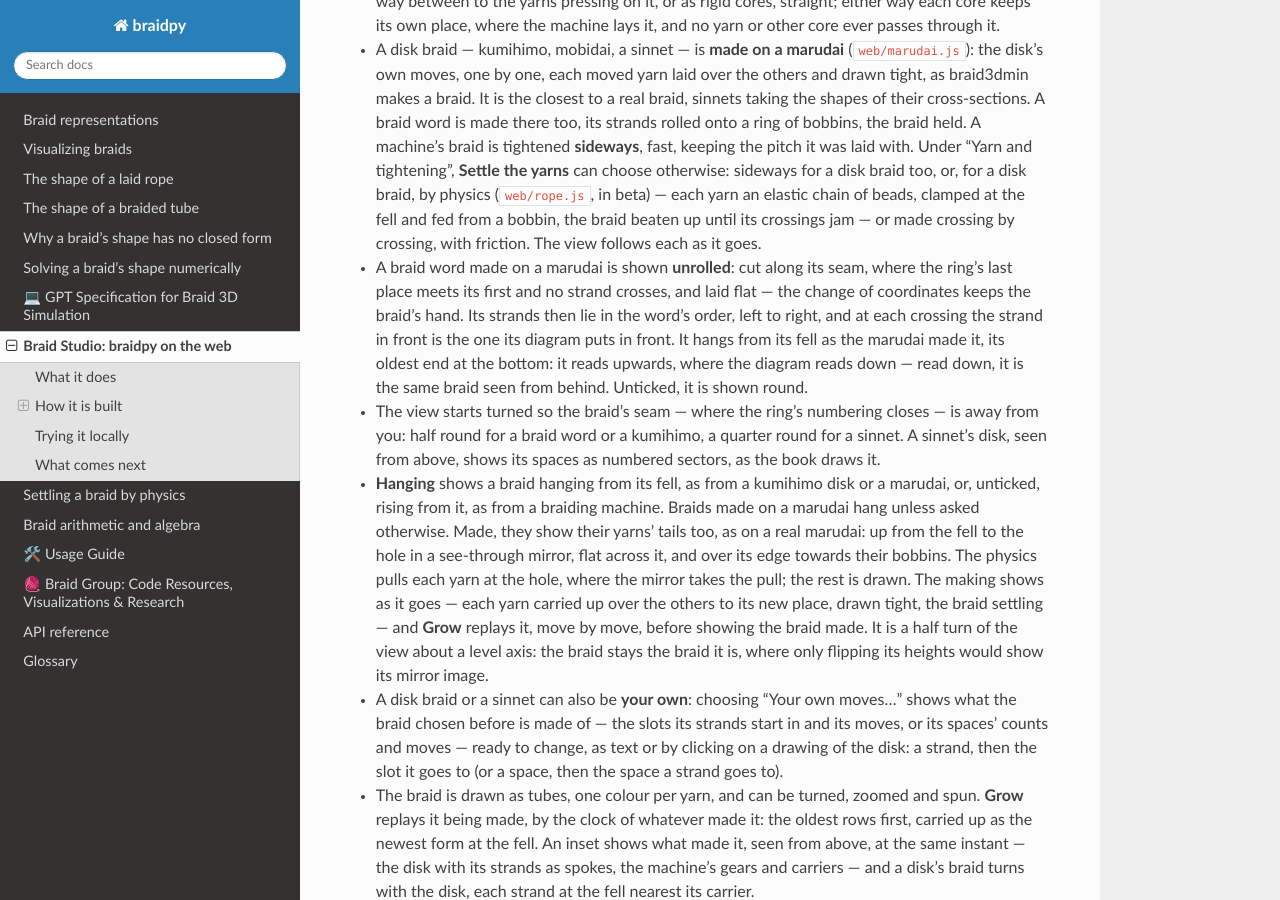
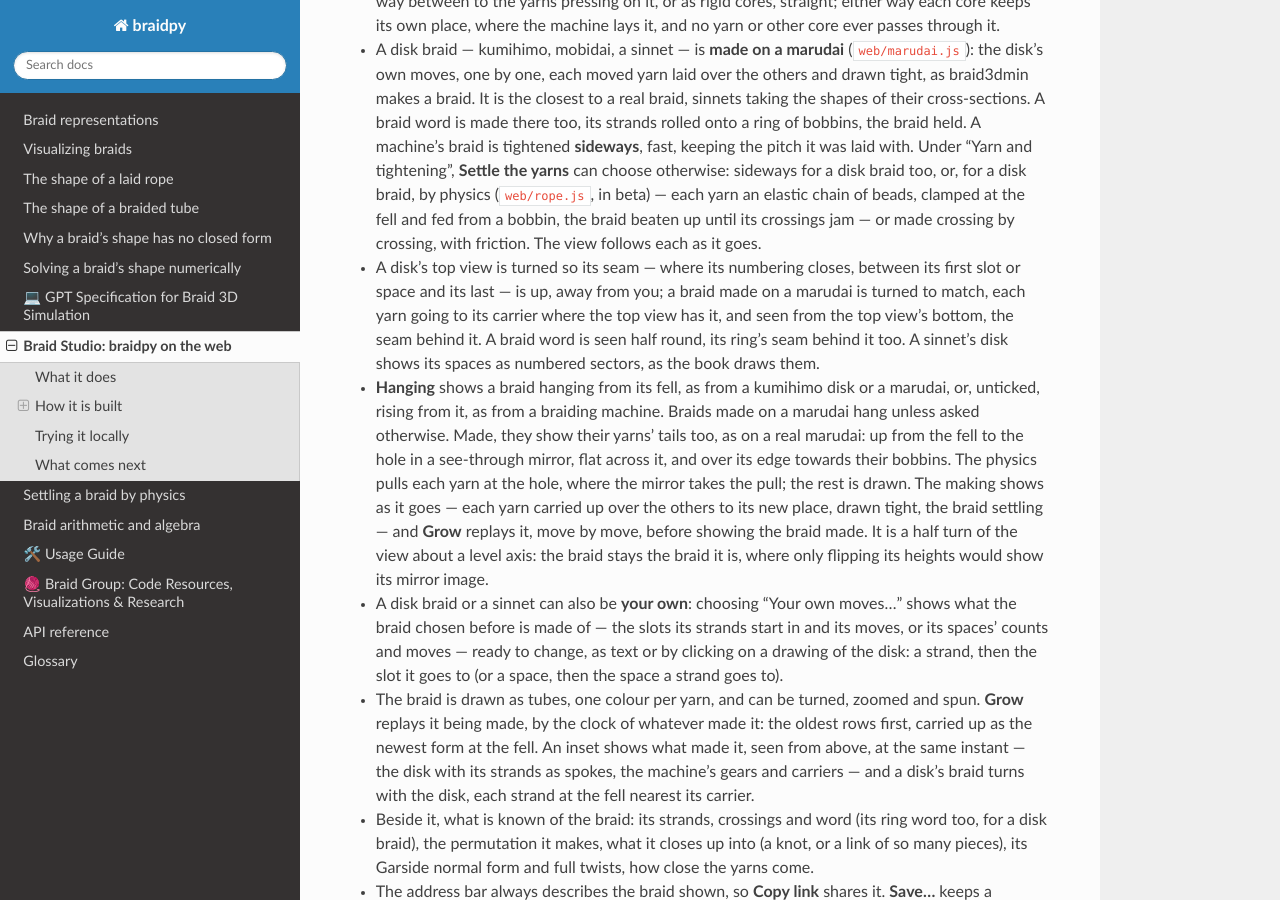
Before and after one commit to baptistelabat/braidpy, a Sphinx documentation site: the page built from docs/source/braid_studio.md, in a window 1280 px wide and 900 px high, scrolled down 612 px. Built offline with Sphinx 7.4.7 and the Read the Docs theme 3.1.0, drawn with Linux system fonts in a browser that asks for light colours.

Commit message:
Braid Studio: words rolled again; disks' seams away from the viewer
- Braid words are shown rolled on their ring, as made, no longer unrolled;
  seen half round, the ring's seam behind them.
- A disk's top view is turned so its seam — where its numbering closes,
  between its first slot or space and its last — is up, away from the
  viewer. A disk braid made on a marudai is turned to match: the angle is
  measured from where each strand starts, in the move program and in the
  top view, so each yarn goes to its carrier where the top view has it
  (within 2 degrees for ABOK #3044 and the kumihimo). It is seen from the
  top view's bottom, the seam behind it; the cross-section turns with it.

Co-Authored-By: Claude Opus 5.5 <noreply@anthropic.com>
Claude-Session: https://claude.ai/code/session_01CYC9b8qF7suj1VmAndqcRK

```diff
--- a/docs/source/braid_studio.md
+++ b/docs/source/braid_studio.md
@@ -37,18 +37,13 @@ The page has a form and a 3D view.
   chain of beads, clamped at the fell and fed from a bobbin, the braid
   beaten up until its crossings jam — or made crossing by crossing, with
   friction. The view follows each as it goes.
-- A braid word made on a marudai is shown **unrolled**: cut along its seam,
-  where the ring's last place meets its first and no strand crosses, and
-  laid flat — the change of coordinates keeps the braid's hand. Its strands
-  then lie in the word's order, left to right, and at each crossing the
-  strand in front is the one its diagram puts in front. It hangs from its
-  fell as the marudai made it, its oldest end at the bottom: it reads
-  upwards, where the diagram reads down — read down, it is the same braid
-  seen from behind. Unticked, it is shown round.
-- The view starts turned so the braid's seam — where the ring's numbering
-  closes — is away from you: half round for a braid word or a kumihimo, a
-  quarter round for a sinnet. A sinnet's disk, seen from above, shows its
-  spaces as numbered sectors, as the book draws it.
+- A disk's top view is turned so its seam — where its numbering closes,
+  between its first slot or space and its last — is up, away from you; a
+  braid made on a marudai is turned to match, each yarn going to its
+  carrier where the top view has it, and seen from the top view's bottom,
+  the seam behind it. A braid word is seen half round, its ring's seam
+  behind it too. A sinnet's disk shows its spaces as numbered sectors, as
+  the book draws them.
 - **Hanging** shows a braid hanging from its fell, as from a kumihimo disk
   or a marudai, or, unticked, rising from it, as from a braiding machine.
   Braids made on a marudai hang unless asked otherwise. Made, they show
```
Also changed, not shown: 4 other files.
